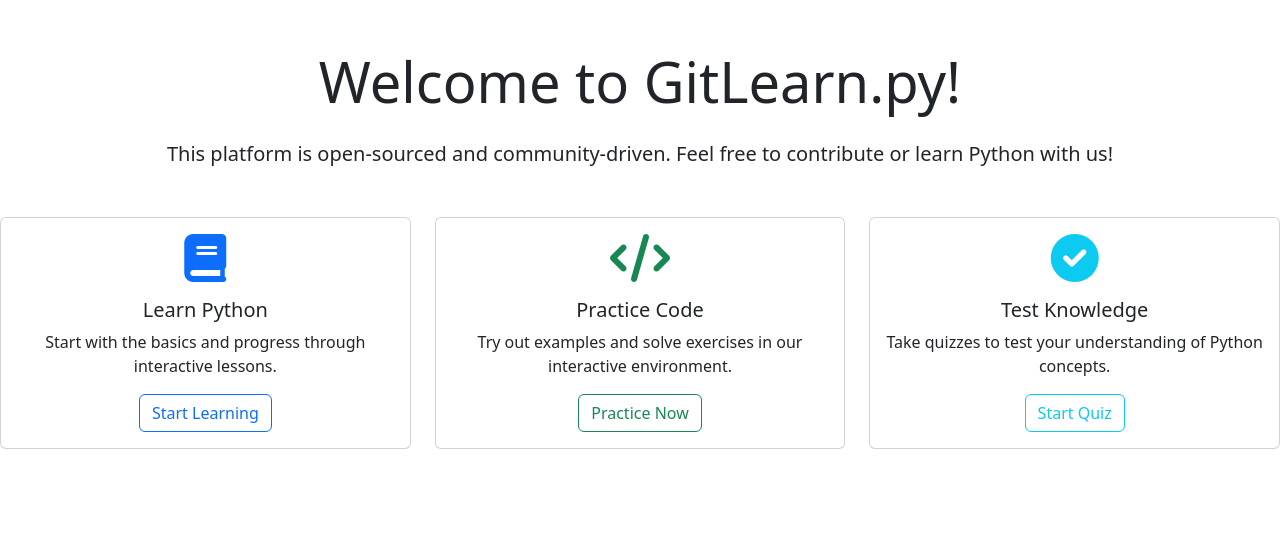
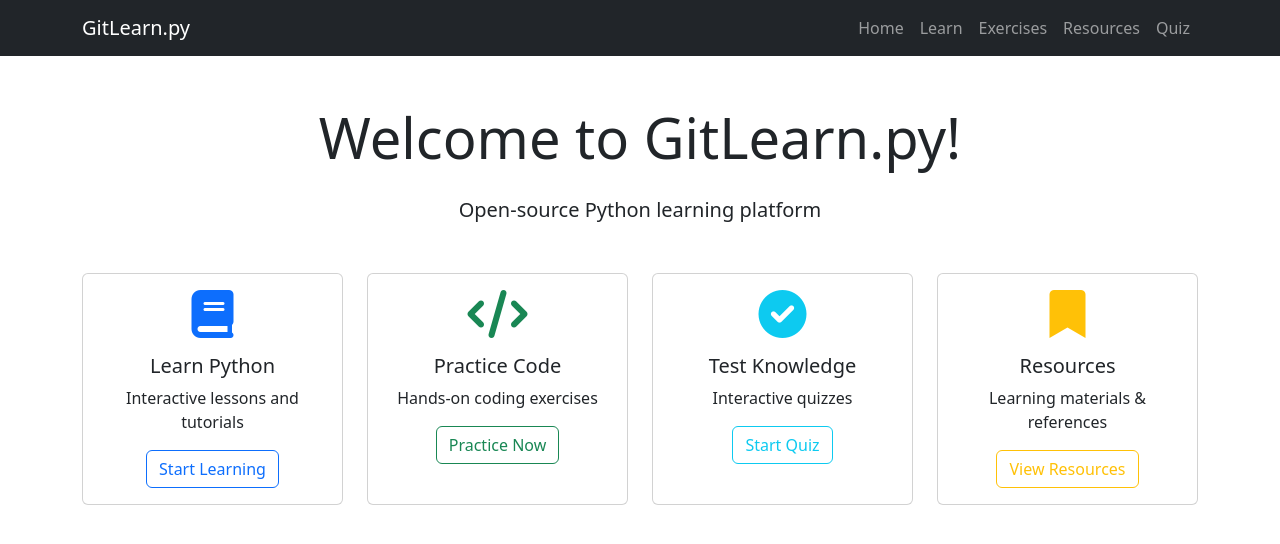
Before and after one commit to Gitfunded007/gitlearn.py, a plain HTML site: page index.html in a window 1280 px wide. Drawn offline with nearby package versions, Linux system fonts and the light colour scheme.

Commit message:
Update index.html

```diff
--- a/index.html
+++ b/index.html
@@ -1,62 +1,98 @@
-
 <!DOCTYPE html>
 <html lang="en">
 <head>
     <meta charset="UTF-8">
     <meta name="viewport" content="width=device-width, initial-scale=1.0">
     <title>GitLearn.py</title>
-    <!-- Bootstrap CSS -->
     <link href="https://cdn.jsdelivr.net/npm/bootstrap@5.3.0/dist/css/bootstrap.min.css" rel="stylesheet">
-    <!-- Font Awesome Icons -->
     <link href="https://cdnjs.cloudflare.com/ajax/libs/font-awesome/6.0.0-beta3/css/all.min.css" rel="stylesheet">
+    <style>
+        .feature-card {
+            transition: transform 0.2s;
+        }
+        .feature-card:hover {
+            transform: translateY(-5px);
+        }
+    </style>
 </head>
 <body>
-    <div class="text-center my-5">
+    <!-- Navigation -->
+    <nav class="navbar navbar-expand-lg navbar-dark bg-dark">
+        <div class="container">
+            <a class="navbar-brand" href="index.html">GitLearn.py</a>
+            <button class="navbar-toggler" type="button" data-bs-toggle="collapse" data-bs-target="#navbarNav">
+                <span class="navbar-toggler-icon"></span>
+            </button>
+            <div class="collapse navbar-collapse" id="navbarNav">
+                <ul class="navbar-nav ms-auto">
+                    <li class="nav-item"><a class="nav-link" href="index.html">Home</a></li>
+                    <li class="nav-item"><a class="nav-link" href="lesson.html">Learn</a></li>
+                    <li class="nav-item"><a class="nav-link" href="exercise.html">Exercises</a></li>
+                    <li class="nav-item"><a class="nav-link" href="resources.html">Resources</a></li>
+                    <li class="nav-item"><a class="nav-link" href="quiz.html">Quiz</a></li>
+                </ul>
+            </div>
+        </div>
+    </nav>
+
+    <!-- Main Content -->
+    <div class="container my-5">
+        <div class="text-center">
             <h1 class="display-4 mb-4">Welcome to GitLearn.py!</h1>
-        <p class="lead mb-4">
-            This platform is open-sourced and community-driven. Feel free to contribute or learn Python with us!
-        </p>
+            <p class="lead mb-4">Open-source Python learning platform</p>
 
-        <div class="row justify-content-center g-4 mt-4">
-            <!-- Learn Python Card -->
-            <div class="col-md-4">
-                <div class="card h-100">
+            <div class="row g-4 mt-4">
+                <!-- Learn Card -->
+                <div class="col-md-3">
+                    <div class="card h-100 feature-card">
                         <div class="card-body">
-                        <i class="fas fa-book fa-3x mb-3 text-primary" aria-hidden="true"></i>
+                            <i class="fas fa-book fa-3x mb-3 text-primary"></i>
                             <h5 class="card-title">Learn Python</h5>
-                        <p class="card-text">Start with the basics and progress through interactive lessons.</p>
-                        <a href="/lesson/variables" class="btn btn-outline-primary">Start Learning</a>
+                            <p class="card-text">Interactive lessons and tutorials</p>
+                            <a href="lesson.html" class="btn btn-outline-primary">Start Learning</a>
                         </div>
                     </div>
                 </div>
 
-            <!-- Practice Code Card -->
-            <div class="col-md-4">
-                <div class="card h-100">
+                <!-- Practice Card -->
+                <div class="col-md-3">
+                    <div class="card h-100 feature-card">
                         <div class="card-body">
-                        <i class="fas fa-code fa-3x mb-3 text-success" aria-hidden="true"></i>
+                            <i class="fas fa-code fa-3x mb-3 text-success"></i>
                             <h5 class="card-title">Practice Code</h5>
-                        <p class="card-text">Try out examples and solve exercises in our interactive environment.</p>
-                        <a href="/exercise" class="btn btn-outline-success">Practice Now</a>
+                            <p class="card-text">Hands-on coding exercises</p>
+                            <a href="exercise.html" class="btn btn-outline-success">Practice Now</a>
                         </div>
                     </div>
                 </div>
 
-            <!-- Test Knowledge Card -->
-            <div class="col-md-4">
-                <div class="card h-100">
+                <!-- Quiz Card -->
+                <div class="col-md-3">
+                    <div class="card h-100 feature-card">
                         <div class="card-body">
-                        <i class="fas fa-check-circle fa-3x mb-3 text-info" aria-hidden="true"></i>
+                            <i class="fas fa-check-circle fa-3x mb-3 text-info"></i>
                             <h5 class="card-title">Test Knowledge</h5>
-                        <p class="card-text">Take quizzes to test your understanding of Python concepts.</p>
-                        <a href="/quiz" class="btn btn-outline-info">Start Quiz</a>
+                            <p class="card-text">Interactive quizzes</p>
+                            <a href="quiz.html" class="btn btn-outline-info">Start Quiz</a>
+                        </div>
+                    </div>
+                </div>
+
+                <!-- Resources Card -->
+                <div class="col-md-3">
+                    <div class="card h-100 feature-card">
+                        <div class="card-body">
+                            <i class="fas fa-bookmark fa-3x mb-3 text-warning"></i>
+                            <h5 class="card-title">Resources</h5>
+                            <p class="card-text">Learning materials & references</p>
+                            <a href="resources.html" class="btn btn-outline-warning">View Resources</a>
+                        </div>
                     </div>
                 </div>
             </div>
         </div>
     </div>
 
-    <!-- Bootstrap JS (Optional, for interactive components) -->
     <script src="https://cdn.jsdelivr.net/npm/bootstrap@5.3.0/dist/js/bootstrap.bundle.min.js"></script>
 </body>
 </html>
```
Lines whose indentation alone changed are shown as unchanged.
